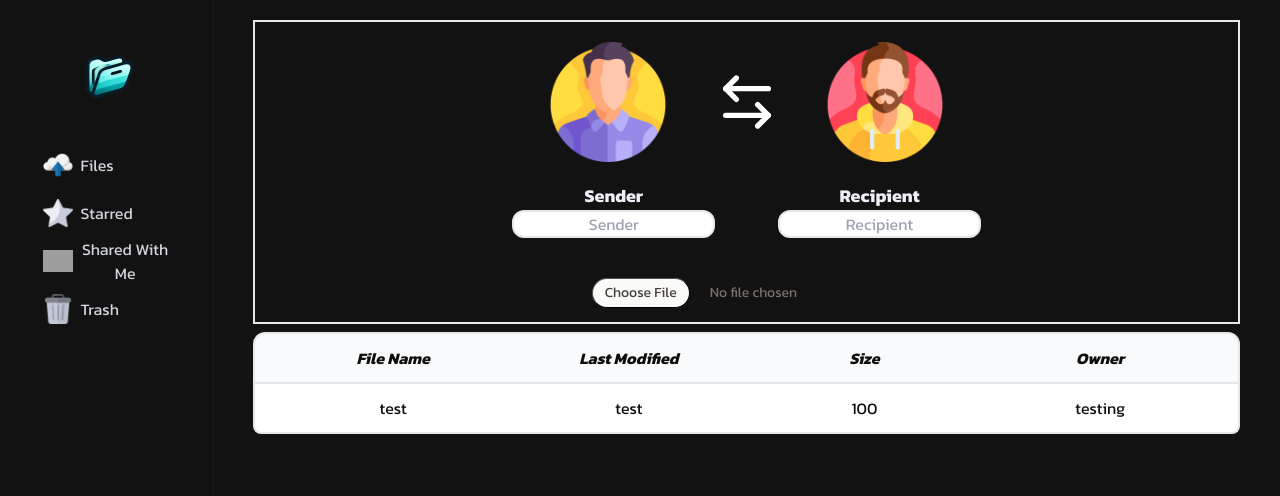
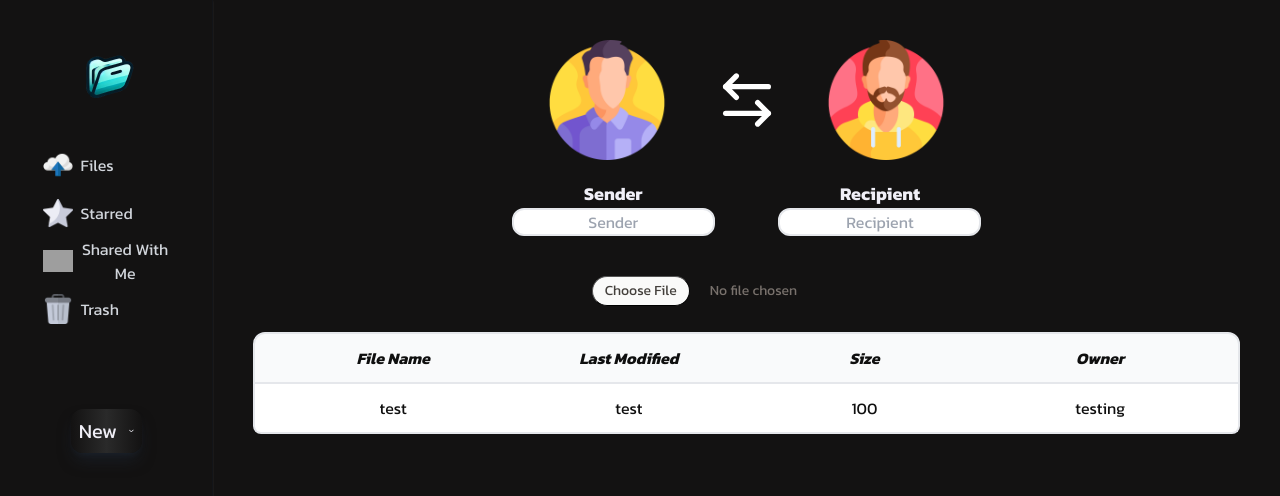
Before and after one commit to Ghady-Abboud/gdc, a Next.js app in the folder frontend/: page /dashboard/shared in a window 1280 px wide. Shown: the top 496 px of the page. Built offline with nearby package versions, Linux system fonts and the light colour scheme; grey boxes are pictures that could not be loaded.

Commit message:
Add Upload Button UI

```diff
--- a/frontend/src/app/components/FileUpload.tsx
+++ /dev/null
@@ -1,13 +0,0 @@
-import React from "react";
-
-const FileUpload = () => {
-  return (
-    <div className="flex items-center justify-center w-2/6 bg-white bg-opacity-75 border-2 rounded-lg shadow-2xl mx-2 px-2">
-      <div>
-        <h1>Hi</h1>
-      </div>
-    </div>
-  );
-};
-
-export default FileUpload;
--- a/frontend/src/app/dashboard/layout.tsx
+++ b/frontend/src/app/dashboard/layout.tsx
@@ -9,27 +9,24 @@ interface LayoutProps {
 }
 
 const relativeImages = [
-  //{ name: "Dashboard", src: "/image/Dashboard.png" },
   { name: "Files", src: "/image/Files.png", href: AppPage.MYFILES },
   { name: "Starred", src: "/image/Starred.png", href: AppPage.STARRED },
-  {
-    name: "Shared With Me",
-    src: "/image/Shared.png",
-    href: AppPage.SHARED,
-  },
+  { name: "Shared With Me", src: "/image/Shared.png", href: AppPage.SHARED },
   { name: "Trash", src: "/image/Trash.png", href: AppPage.TRASH },
 ];
 
 const layout: React.FC<LayoutProps> = ({ children }) => {
+  const [newButtonState, setNewButtonState] = React.useState<boolean>(false);
+  const [uploadFileState, setUploadFileState] = React.useState<boolean>(false);
+  const [createFolderState, setCreateFolderState] =
+    React.useState<boolean>(false);
   const router = useRouter();
+
   return (
-    <div className="flex h-screen w-full text-regular ">
+    <div className="flex h-screen w-full text-regular">
       <section className="flex flex-col h-screen w-1/6 justify-start items-center pt-5 border-r border-gray-900/30 shadow-[1px_0_2px_-1px_rgba(255,255,255,0.1)]">
-        {/* <button className="mt-5 font-bold text-2xl hover:cursor-pointer">
-          DashBoard
-        </button> */}
         <Image src="/image/logo.png" alt="logo" width={125} height={50} />
-        <ul className="mx-auto w-3/4 text-center space-y-2 ">
+        <ul className="mx-auto w-3/4 text-center space-y-2">
           {relativeImages.map((item) => (
             <li
               key={item.name}
@@ -43,6 +40,58 @@ const layout: React.FC<LayoutProps> = ({ children }) => {
             </li>
           ))}
         </ul>
+        <div className="flex flex-1 flex-col justify-start items-center mt-20 w-full space-y-1">
+          <button
+            className="flex justify-center items-center p-2 text-xl w-1/3 font-medium text-fontcolor bg-gradient-to-r from-background via-customgray to-background shadow-lg rounded-xl hover:cursor-pointer shadow-gray-800/50"
+            type="button"
+            onClick={() => setNewButtonState(!newButtonState)}
+          >
+            New
+            <svg
+              className={`w-2.5 h-2.5 ms-3 transform transition-transform duration-300 ${
+                newButtonState ? "rotate-180" : ""
+              }`}
+              aria-hidden="true"
+              xmlns="http://www.w3.org/2000/svg"
+              fill="none"
+              viewBox="0 0 10 6"
+            >
+              <path
+                stroke="currentColor"
+                strokeLinecap="round"
+                strokeLinejoin="round"
+                strokeWidth="2"
+                d="m1 1 4 4 4-4"
+              />
+            </svg>
+          </button>
+          <div
+            className={`w-1/2 overflow-hidden transition-all duration-300 ease-in-out ${
+              newButtonState ? "opacity-100" : "opacity-0"
+            }`}
+          >
+            <ul className="flex flex-col justify-center items-center w-full bg-customgray rounded-lg shadow text-sm text-fontcolor">
+              <li className="flex justify-start w-full border-b border-gray-900/30 p-2 hover:cursor-pointer hover:bg-gray-800 hover:shadow-lg hover:rounded-xl">
+                <Image
+                  src="/image/uploadfile.png"
+                  alt="Upload File"
+                  width={20}
+                  height={20}
+                />
+                <span className="px-2">Upload File</span>
+              </li>
+              <li className="flex justify-start w-full border-b border-gray-900/30 p-2 hover:cursor-pointer hover:bg-gray-800 hover:shadow-lg hover:rounded-xl">
+                <Image
+                  src="/image/createfolder.png"
+                  alt="Create Folder"
+                  width={20}
+                  height={20}
+                />
+                <span className="px-2">Create Folder</span>
+              </li>
+            </ul>
+          </div>
+        </div>
       </section>
 
       <section className="flex flex-col h-screen w-5/6 justify-center items-center">
--- a/frontend/src/app/dashboard/shared/page.tsx
+++ b/frontend/src/app/dashboard/shared/page.tsx
@@ -17,7 +17,7 @@ const SharedWithMe = () => {
   const username = "testing";
   return (
     <div className="grid grid-rows-[40%_60%] h-full w-full px-10 py-5 rounded-xl text-fontcolor">
-      <section className="flex flex-col h-full w-full border-2 border-primary justify-start items-center">
+      <section className="flex flex-col h-full w-full justify-start items-center">
         {/*Avatar Section*/}
         <div className="flex flex-row justify-evenly items-center mt-5 w-1/2">
           <Image
--- a/frontend/src/app/globals.css
+++ b/frontend/src/app/globals.css
@@ -6,6 +6,7 @@
   --background: #131212;
   --fontcolor: #f0eff7;
   --tablefontcolor: #0f0f0f;
+  --customgray: #2a2a2a;
 }
 
 body {
--- a/frontend/tailwind.config.ts
+++ b/frontend/tailwind.config.ts
@@ -12,6 +12,7 @@ export default {
         background: "var(--background)",
         fontcolor: "var(--fontcolor)",
         tablefontcolor: "var(--tablefontcolor)",
+        customgray: "var(--customgray)",
       },
     },
   },
```
Also changed, not shown: frontend/src/app/dashboard/myfiles/page.tsx (+1 -9 lines), frontend/public/image/createfolder.png (added), frontend/public/image/uploadfile.png (added).
